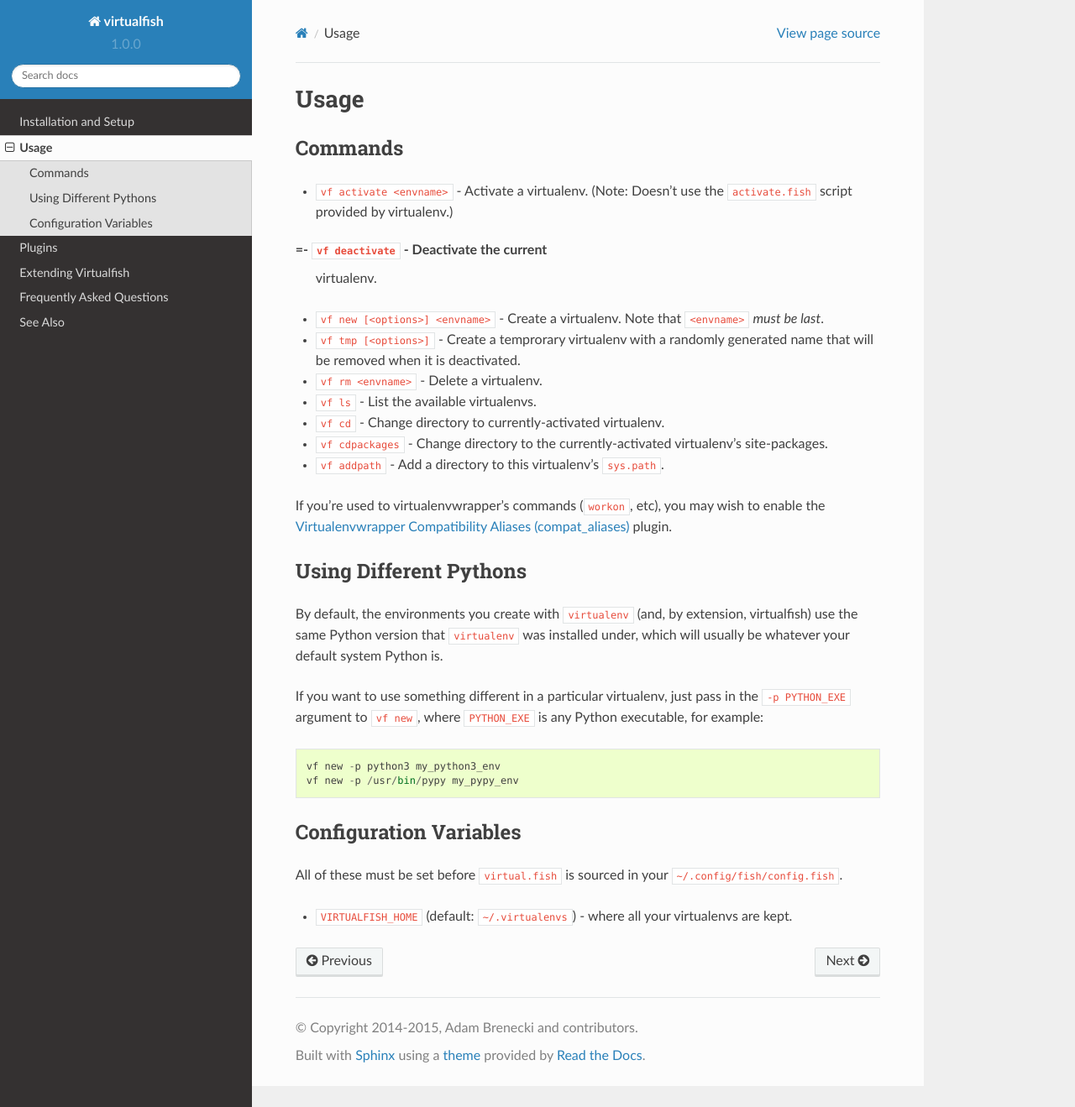
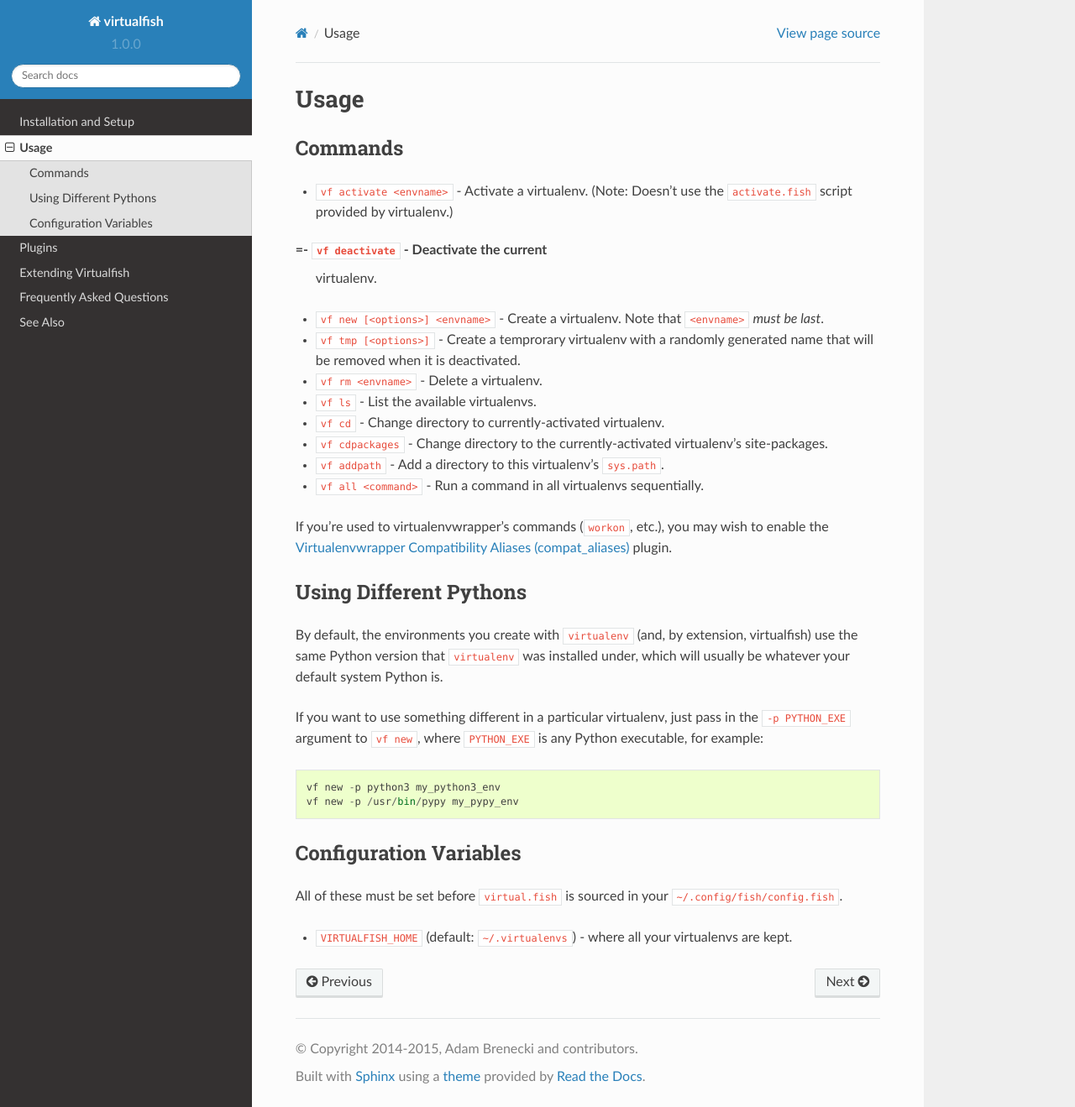
Before and after one commit to justinmayer/virtualfish, a Sphinx documentation site: the page built from docs/usage.rst, in a window 1280 px wide and 1319 px high. Shown: the whole window at 84% size. Built offline with Sphinx 7.4.7 and the Read the Docs theme 2.0.0, drawn with Linux system fonts in a browser that asks for light colours.

Commit message:
feat(virtual.fish): Add vf all command.
This command runs its arguments in every installed virtualenv.

Closes #50.

```diff
--- a/docs/plugins.rst
+++ b/docs/plugins.rst
@@ -28,6 +28,7 @@
 -  ``cdvirtualenv`` = ``vf cd``
 -  ``cdsitepackages`` = ``vf cdpackages``
 -  ``add2virtualenv`` = ``vf addpath``
+-  ``allvirtualenv`` = ``vf all``
 
 Auto-activation
 ---------------
--- a/docs/usage.rst
+++ b/docs/usage.rst
@@ -22,8 +22,9 @@
    the currently-activated virtualenv's site-packages.
 -  ``vf addpath`` - Add a directory to this
    virtualenv's ``sys.path``.
+- ``vf all <command>`` - Run a command in all virtualenvs sequentially.
 
-If you're used to virtualenvwrapper's commands (``workon``, etc), you may wish
+If you're used to virtualenvwrapper's commands (``workon``, etc.), you may wish
 to enable the :ref:`compat_aliases` plugin.
 
 Using Different Pythons
```
Also changed, not shown: 2 other files.
